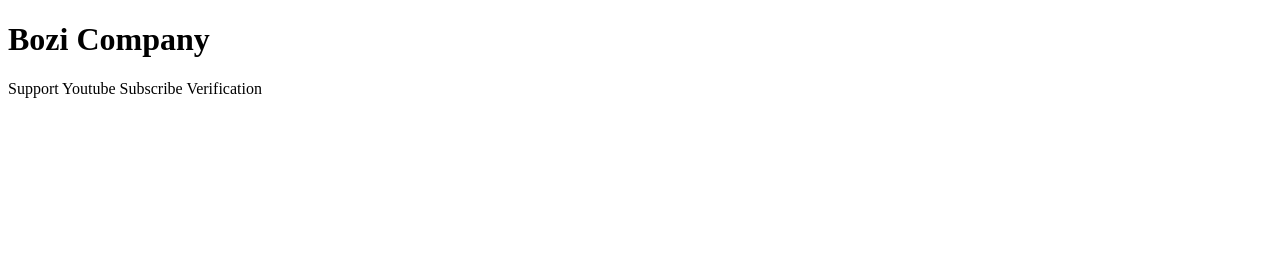
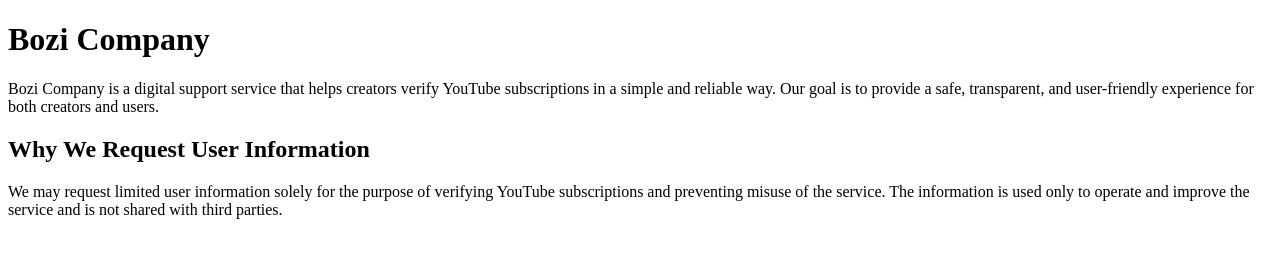
Before and after one commit to itchino/bozi.life-temp, a plain HTML site: page index.html in a window 1280 px wide. Drawn offline with Linux system fonts and the light colour scheme.

Commit message:
Enhance company description and user information policy
Added detailed description of Bozi Company and its services, including user information request rationale.

```diff
--- a/index.html
+++ b/index.html
@@ -8,7 +8,21 @@
 <body>
 
     <h1>Bozi Company</h1>
-    <p>Support Youtube Subscribe Verification</p>
+
+    <p>
+        Bozi Company is a digital support service that helps creators verify
+        YouTube subscriptions in a simple and reliable way.
+        Our goal is to provide a safe, transparent, and user-friendly experience
+        for both creators and users.
+    </p>
+
+    <h2>Why We Request User Information</h2>
+    <p>
+        We may request limited user information solely for the purpose of
+        verifying YouTube subscriptions and preventing misuse of the service.
+        The information is used only to operate and improve the service and is
+        not shared with third parties.
+    </p>
 
 </body>
 </html>
```
